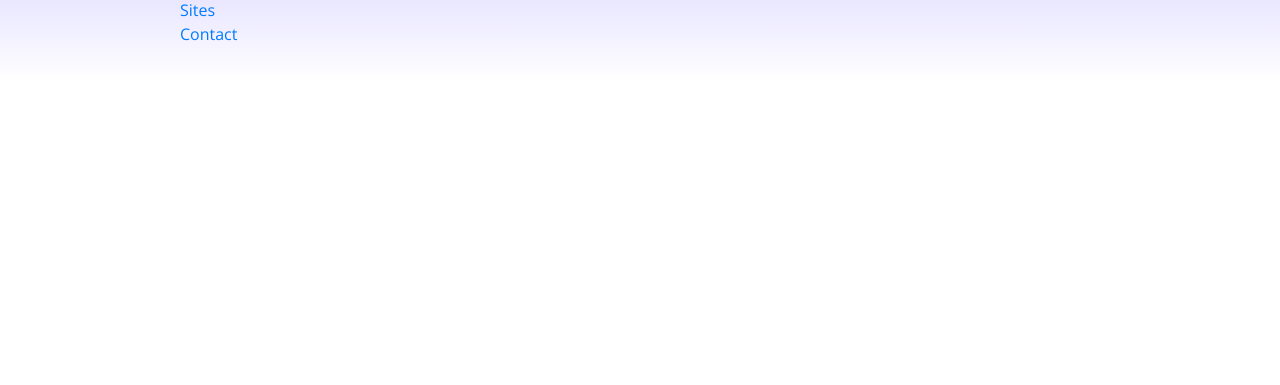
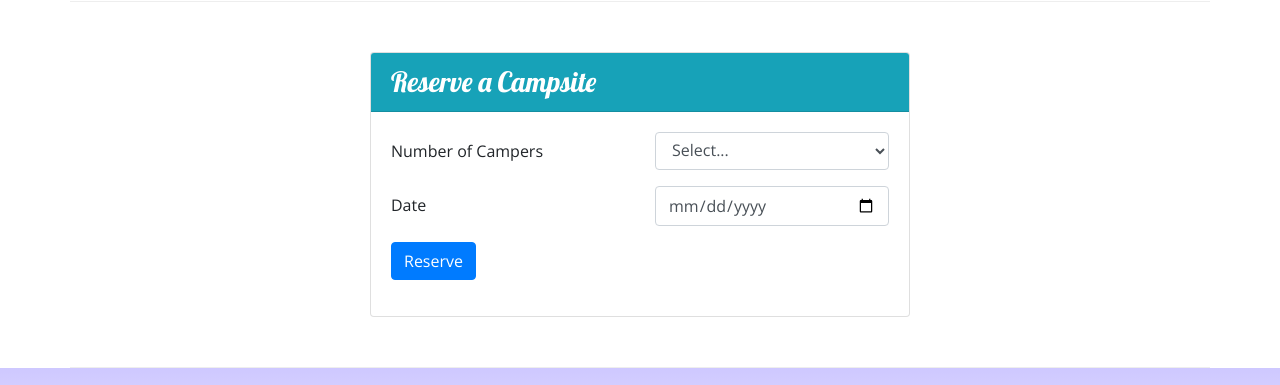
Before and after one commit to zdaniel827/Bootstrap_project, a website: page index.html in a window 1280 px wide. Shown: the part 1149-1534 px from the top of the page. Before the commit the page ends 1231 px from the top, so only its background shows below. Drawn offline with nearby package versions, Linux system fonts and the light colour scheme.

Commit message:
Week 2 assignment

```diff
--- a/index.html
+++ b/index.html
@@ -27,6 +27,9 @@
                 <div class="col">
                     <h1>NuCamp</h1>
                     <h2>a better way to camp</h2>
+                </div>
+                <div class="col-md-4 col-xl-2 mt-4">
+                    <a href="#reserveForm" class="btn btn-info">Reserve Campsite</a>
                 </div>
             </div>
         </div>
@@ -71,8 +74,13 @@
                 <h2>Featured Campsites</h2>
             </div>
             <div class="col">
+                <div class="media">
+                    <div class="media-body align-self-center">
                         <h3>React Lake Campground</h3>
                         <p>Nestled in the foothills of the Chrome Mountains, this campground on the shores of the pristine React Lake is a favorite for fly fishers.</p>
+                    </div>
+                    <img class="d-flex ml-3 img-thumbnail" src="./img/react-lake-thumb.jpg" alt="react lake thumbnail">
+                </div>
             </div>
         </div>
     </div>
@@ -88,6 +96,45 @@
                     <div class="media-body align-self-center">
                         <h3>Bootstrap Outfitters</h3>
                         <p>Bootstrap Outfitters supplies you with gear you need at prices you can't beat.</p>
+                    </div>
+                </div>
+            </div>
+        </div>
+    </div>
+
+    <div class="container">
+        <div class="row row-content">
+            <div class="col-sm-6 mx-auto">
+                <div class="card">
+                    <h3 class="card-header bg-info text-white">Reserve a Campsite</h3>
+                    <div class="card-body">
+                        <form id="reserveForm">
+                            <div class="row form-group">
+                                <label class="col col-form-label" for="nuCampers">Number of Campers</label>
+                                <div class="col-sm-6">
+                                    <select class="form-control" name="nuCampers" id="nuCampers">
+                                        <option selected disabled>Select...</option>
+                                        <option value="1">1</option>
+                                        <option value="2">2</option>
+                                        <option value="3">3</option>
+                                        <option value="4">4</option>
+                                        <option value="5">5</option>
+                                        <option value="6">6</option>
+                                    </select>
+                                </div>
+                            </div>
+                            <div class="row form-group">
+                                <label class="col col-form-label" for="date">Date</label>
+                                <div class="col-sm-6">
+                                    <input class="form-control" type="date" name="date" id="date">
+                                </div>
+                            </div>
+                            <div class="row">
+                                <div class="col">
+                                    <input type="submit" value="Reserve" class="btn btn-primary" id="reserveForm">
+                                </div>
+                            </div>
+                        </form>
                     </div>
                 </div>
             </div>
```
Lines whose indentation alone changed are shown as unchanged.
